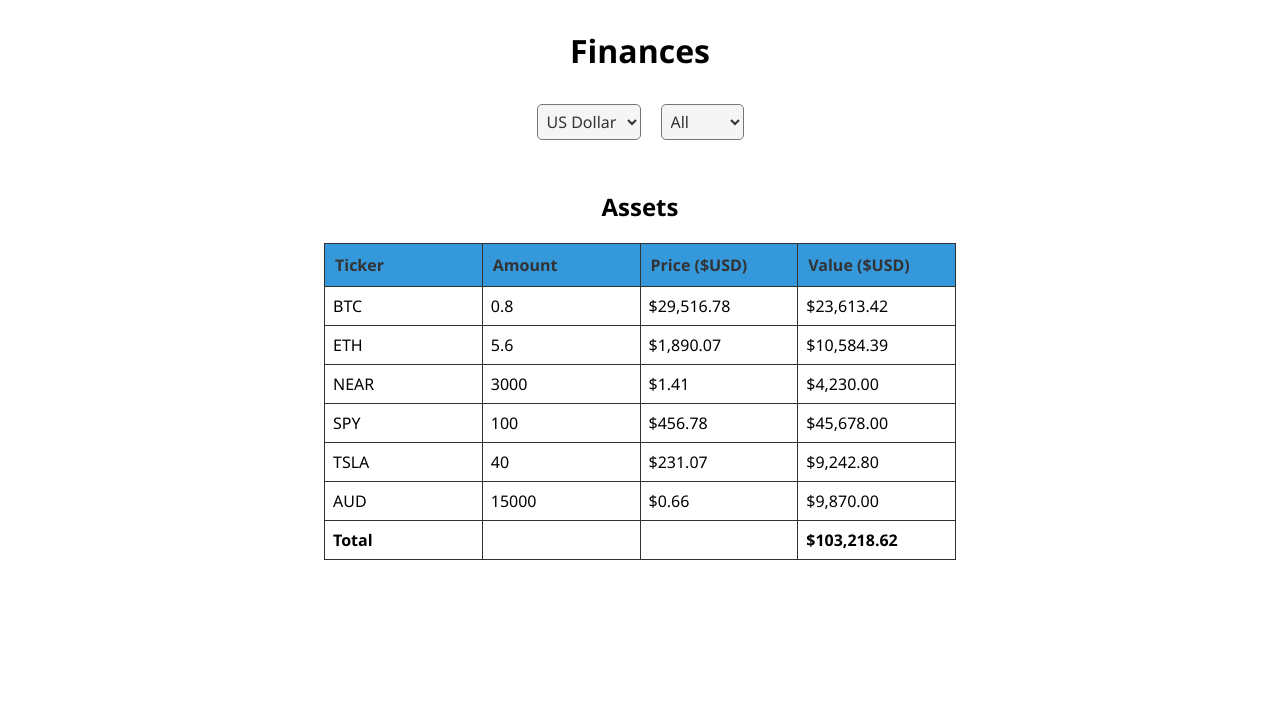
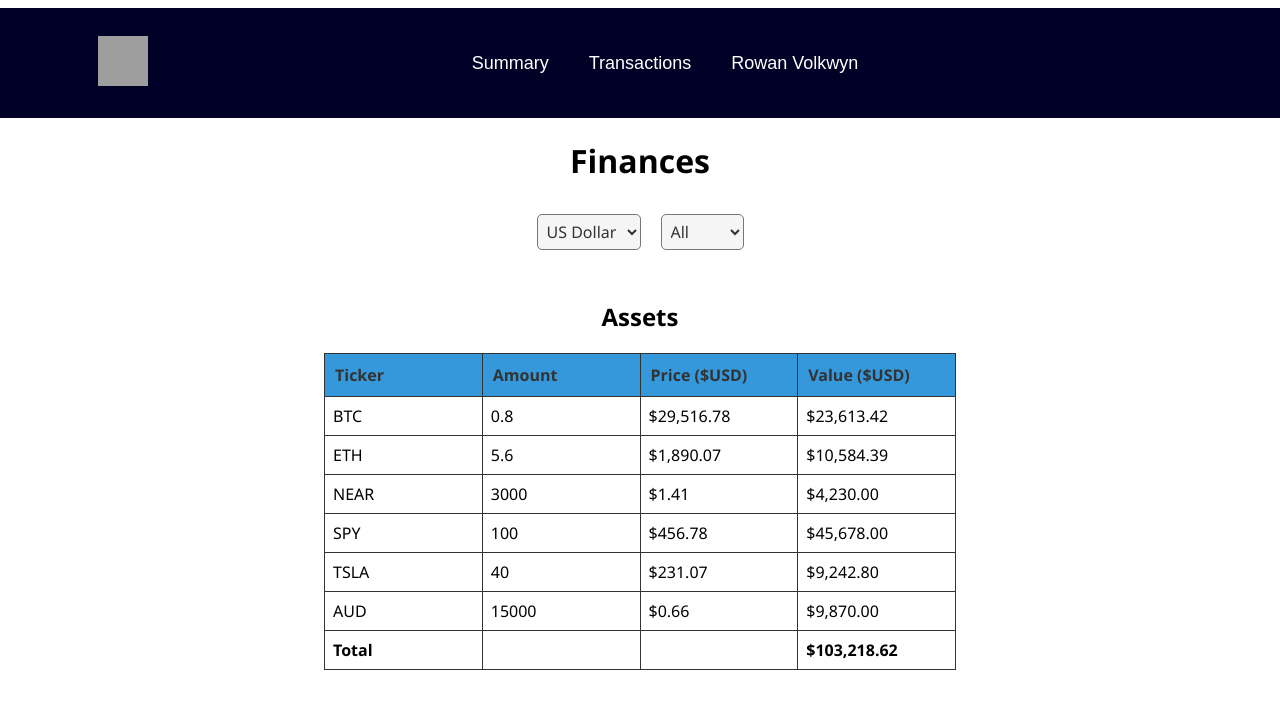
Before and after one commit to rowanvolkwyn/svelte-finances, a SvelteKit app in the folder my-app/: page / in a window 1280 px wide. Shown: the top 708 px of the page. Built offline with nearby package versions, Linux system fonts and the light colour scheme; grey boxes are pictures that could not be loaded.

Commit message:
added a navbar component

```diff
--- /dev/null
+++ b/my-app/src/components/Navbar.svelte
@@ -0,0 +1,67 @@
+<script>
+
+</script>
+
+<style>
+    body {
+        margin: 0 -10px;
+        padding: 0;
+        font-family: Arial, sans-serif;
+    }
+
+    .navbar {
+        display: flex;
+        justify-content: space-between;
+        align-items: center;
+        background-color: #010026;
+        height: 90px;
+        padding: 10px 100px;
+    }
+
+    .logo img {
+        width: 50px;
+        height: 50px;
+    }
+
+    .links-container {
+        flex-grow: 1;
+        display: flex;
+        justify-content: center;
+        align-items: center;
+    }
+
+    .links {
+        display: flex;
+        justify-content: space-between;
+        align-items: center;
+    }
+
+    .links a {
+        color: #fff;
+        text-decoration: none;
+        margin: 0 20px;
+        font-size: 18px;
+        align-items: center;
+    }
+
+    .links a:hover {
+        color: #97CAED;
+        padding-bottom: 2px;
+        transition: 500ms;
+    }
+</style>
+
+<body>
+    <nav class="navbar">
+        <div class="logo">
+            <img src="RVDark.png" alt="RV Logo">
+        </div>
+        <div class=links-container>
+            <div class="links">
+                <a href="#">Summary</a>
+                <a href="#">Transactions</a>
+                <a href="#">Rowan Volkwyn</a>
+            </div>
+        </div>
+    </nav>
+</body>
--- a/my-app/src/components/Portfolio.svelte
+++ b/my-app/src/components/Portfolio.svelte
@@ -54,6 +54,7 @@
     .container {
         display: flex;
         flex-direction: column;
+        height: 100vh;
     }
 
     .filter-container {
--- a/my-app/src/routes/+page.svelte
+++ b/my-app/src/routes/+page.svelte
@@ -1,6 +1,7 @@
 <script>
+    import Navbar from '../components/Navbar.svelte';
     import Portfolio from '../components/Portfolio.svelte';
 </script>
 
-
+<Navbar />
 <Portfolio />
```
Also changed, not shown: my-app/src/assets/RVDark.png (added).
